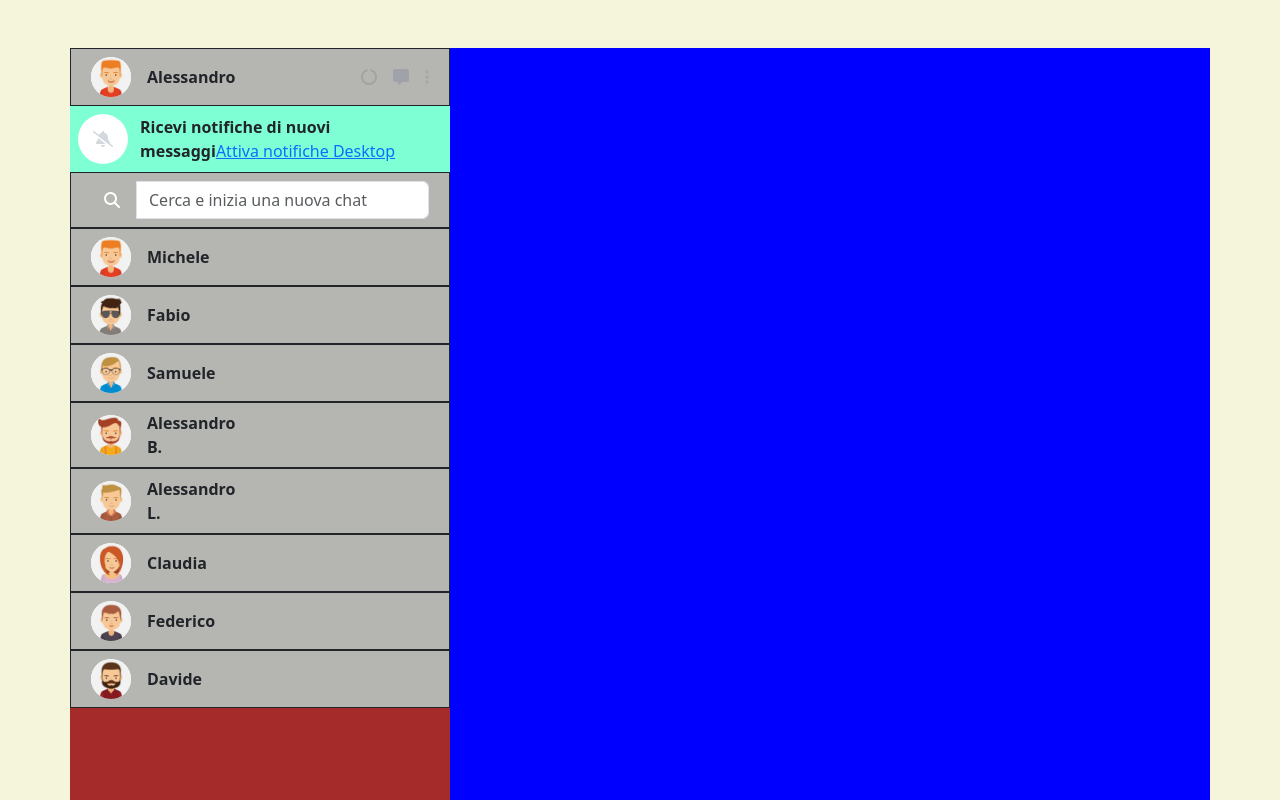
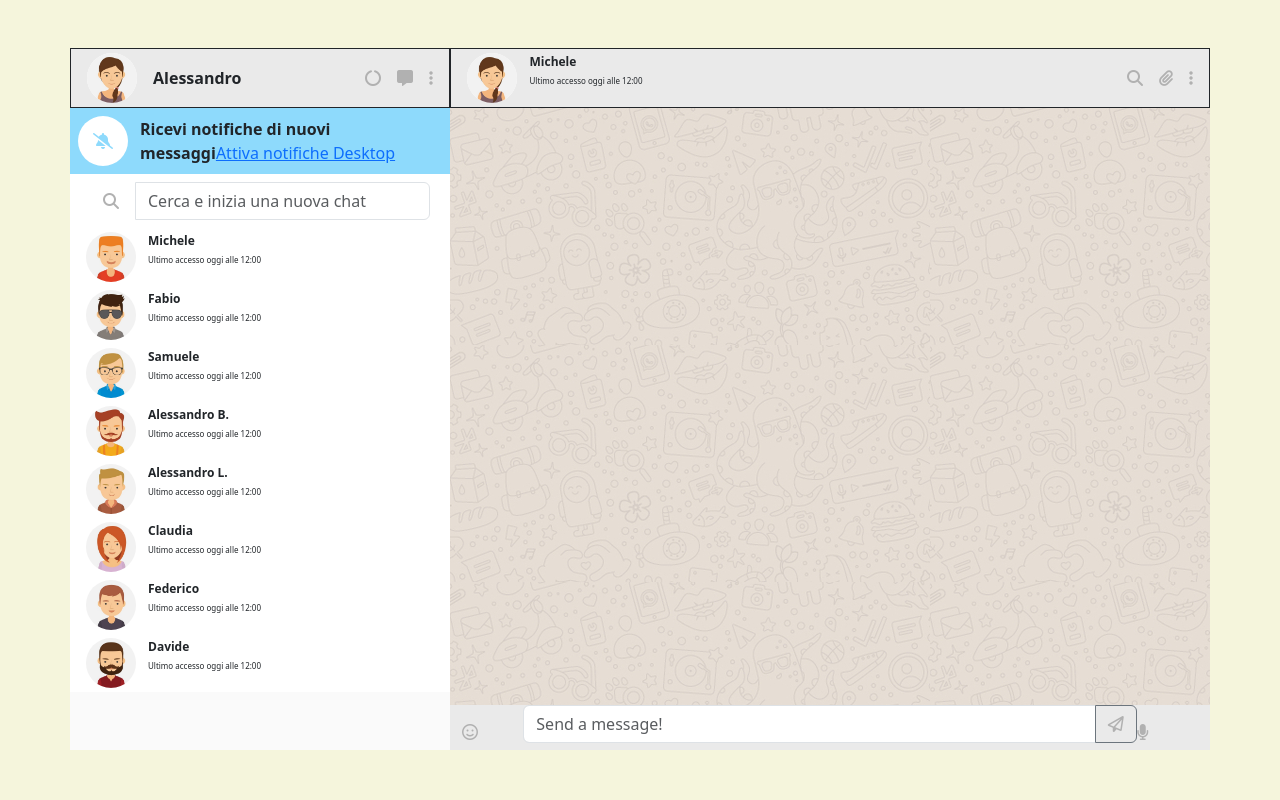
Before and after one commit to alessandrosaladino-tech/vue-boolzapp, a plain HTML site: page index.html in a window 1280 px wide. Shown: the top 800 px of the page. Drawn offline with nearby package versions, Linux system fonts and the light colour scheme.

Commit message:
Add
right part

```diff
--- a/assets/css/style.css
+++ b/assets/css/style.css
@@ -8,13 +8,25 @@ body {
     background-color: beige;
 }
 
-.bg_red {
-    background-color: brown;
+:root {
+    --bz-white: #fff;
+    --bz-white-soft: #fafafa;
+    --bz-light: #eaeaea;
+    --bz-light-soft: #d9dbd4;
+    --bz-dark: #6b7376;
+    --bz-dark-soft: #b1b1b1;
+    --bz-success: #009688;
+    --bz-communications: #8edafc;
+    --bz-communications-soft: #f2fbff;
+}
+
+.bg_left {
+    background-color: var(--bz-white-soft);
 
 }
 
-.bg_blue {
-    background-color: blue;
+.bg_right {
+    background-color: var(--bz-white);
 
 }
 
@@ -28,20 +40,32 @@ body {
 }
 
 .resize {
-    max-width: 40px;
-    max-height: 40px;
+    max-width: 50px;
+    max-height: 50px;
     border-radius: 50%;
     background-color: white;
     background-size: cover;
 }
 
 .bg_card_top {
-    background-color: rgb(181, 181, 178);
+    background-color: var(--bz-light);
     border: 1px solid;
 }
 
+.bg_friend {
+    background-color: var(--bz-white);
+}
+
 .bg_card_notif {
-    background-color: aquamarine;
+    background-color: var(--bz-communications);
+}
+
+.bg_whats{
+    background-image: url(../img/mine_480.jpg);
+   }
+
+.bg_right_footer{
+    background-color: var(--bz-light);
 }
 
 .rounded_avatar {
@@ -54,9 +78,26 @@ body {
 }
 
 .container_big{
-    height: 1000px;
+    height: 750px;
 }
 
 .height_100{
     height: 100%;
 }
+
+.font_size_name{
+    font-size: 12px;
+}
+
+.font_size_access{
+    font-size: 8px;
+}
+
+.container_message{
+    height: 85%;
+}
+
+.footer_message {
+    height: 6.45%;
+
+}
--- a/index.html
+++ b/index.html
@@ -18,21 +18,27 @@
 
 <body>
 
-    <div id="app" class="container pt-5 container_big">
-        <div class="row height_100">
-            <div class="col-4 bg_red"> <!--Inizio parte sinistra-->
+    <div id="app" class="container pt-5 container_big mb-5">
 
-                <div class="row align-items-center p-2 justify-content-around bg_card_top"> <!--Row contatti/utente-->
+        <div class="row height_100"><!--inizio row-->
+
+
+
+            <!--PARTE SINISTRA-->
+
+            <div class="col-4 bg_left"> <!--Inizio parte sinistra-->
+
+                <div class="row align-items-center p-1 justify-content-around bg_card_top"> <!--Row contatti/utente-->
                     <div class="col-6 d-flex align-items-center gap-3">
-                        <img src="./assets/img/avatar_1_360.jpg" class="resize">
+                        <img src="./assets/img/avatar_io_360.jpg" class="resize">
                         <strong class="">Alessandro</strong>
                     </div>
 
 
                     <div class="col-6 d-flex justify-content-end gap-3">
-                        <i class="fa-solid fa-circle-notch" style="color: #a3a3a3;"></i>
-                        <i class="fa-solid fa-message" style="color: #9fa2a8;"></i>
-                        <i class="fa-solid fa-ellipsis-vertical" style="color: #a6a8ab;"></i>
+                        <i class="fa-solid fa-circle-notch" style="color: #b1b1b1;"></i>
+                        <i class="fa-solid fa-message" style="color: #b1b1b1;"></i>
+                        <i class="fa-solid fa-ellipsis-vertical" style="color: #b1b1b1;"></i>
                     </div>
                 </div> <!--Fine info utente-->
 
@@ -40,7 +46,7 @@
                 <!--Area notifiche-->
                 <div class="row align-items-center p-2 justify-content-start bg_card_notif">
                     <div class="col-2 d-flex rounded_avatar d-flex justify-content-center align-items-center">
-                        <i class="fa-solid fa-bell-slash " style="color: #d3d7de;"></i>
+                        <i class="fa-solid fa-bell-slash " style="color: #8edafc;"></i>
                     </div>
                     <div class="col-10">
                         <strong>Ricevi notifiche di nuovi messaggi</strong>
@@ -49,28 +55,90 @@
                 </div><!--Fine area notifiche-->
 
                 <!--Inizio area ricerca contatti-->
-                <div class="row align-items-center p-2 justify-content-around bg_card_top">
+                <div class="row align-items-center p-2 justify-content-around bg_friend">
                     <div class="input-group gap-1">
                         <button class="btn " type="button" id="button-addon1">
-                            <i class="fa-solid fa-magnifying-glass" style="color: #ffffff;" ></i>
+                            <i class="fa-solid fa-magnifying-glass" style="color: #b1b1b1;"></i>
                         </button>
-                        <input type="text" class="form-control" placeholder="Cerca e inizia una nuova chat" aria-label="Example text with button addon" aria-describedby="button-addon1">
-                      </div>
+                        <input type="text" class="form-control" placeholder="Cerca e inizia una nuova chat"
+                            aria-label="Example text with button addon" aria-describedby="button-addon1">
+                    </div>
                 </div> <!--Fine area ricerca contatti-->
 
                 <!--Inizio chat contatti-->
-                <div class="row align-items-center p-2 justify-content-start bg_card_top" v-for="(contact, index) in contacts"> <!--Row contatti/utente-->
-                    <div class="col-6 d-flex align-items-center gap-3">
+                <div class="row align-items-center p-1 justify-content-start bg_friend"
+                    v-for="(contact, index) in contacts"> <!--Row contatti/utente-->
+                    <div class="col-2 d-flex align-items-center gap-3">
                         <img v-bind:src="contact.avatar" class="resize">
-                        <strong class="">{{contact.name}}</strong>
+                    </div>
+
+                    <div class="col-10 d-flex flex-column  gap-1">
+                        <strong class="font_size_name">{{contact.name}}</strong>
+                        <p class="font_size_access">Ultimo accesso oggi alle 12:00</p>
                     </div>
                 </div> <!--Fine chat contatti-->
 
-                <!--Fine parte sinistra-->
 
+
+            </div> <!--Fine parte sinistra-->
+
+
+
+
+            <!--PARTE DESTRA-->
+
+            <div class="col-8 bg_right"><!--Inizio parte destra-->
+                <div class="row align-items-center p-1  justify-content-around bg_card_top">
+                    <!--Row messaggioUtente top-->
+                    <div class="col-1 d-flex align-items-center gap-3">
+                        <img src="./assets/img/avatar_io_360.jpg" class="resize">
+
+                    </div>
+                    <div class="col-5 d-flex flex-column  gap-1">
+                        <strong class="font_size_name">Michele</strong>
+                        <p class="font_size_access">Ultimo accesso oggi alle 12:00</p>
+                    </div>
+
+
+                    <div class="col-6 d-flex justify-content-end gap-3">
+                        <i class="fa-solid fa-magnifying-glass" style="color: #b1b1b1;"></i>
+                        <i class="fa-solid fa-paperclip" style="color: #b1b1b1;"></i>
+                        <i class="fa-solid fa-ellipsis-vertical" style="color: #b1b1b1;"></i>
+                    </div>
+                </div><!-- fine Row messaggioUtente top-->
+
+                <div class="row container_message bg_whats"><!--Area messaggi-->
+
+
+
+                </div><!--Fine area messaggi-->
+
+
+                <div class="row bg_right_footer footer_message align-items-center">
+                    <div class="container d-flex align-items-center">
+                        <div class="col-1 d-flex align-items-center">
+                            <i class="fa-regular fa-face-smile" style="color: #b1b1b1;"></i>
+                        </div>
+                        <div class="col-10 ">
+                            <div class="input-group mb-3">
+                                <input type="text" class="form-control" placeholder="Send a message!"
+                                    aria-label="Recipient's username" aria-describedby="button-addon2">
+                                <button class="btn btn-outline-secondary" type="button" id="button-addon2">
+                                    <i class="fa-regular fa-paper-plane" style="color: #b1b1b1;"></i>
+                                </button>
+                            </div>
+                        </div>
+                        <div class="col-1">
+                            <i class="fa-solid fa-microphone" style="color: #b1b1b1;"></i>
+                        </div>
+                    </div>
+
+                </div>
             </div>
-            <div class="col-8 bg_blue"></div>
-        </div>
+        </div><!--Fine parte di destra-->
+    </div>
+
+    </div><!--Fine row generale-->
     </div>
 
 
```
